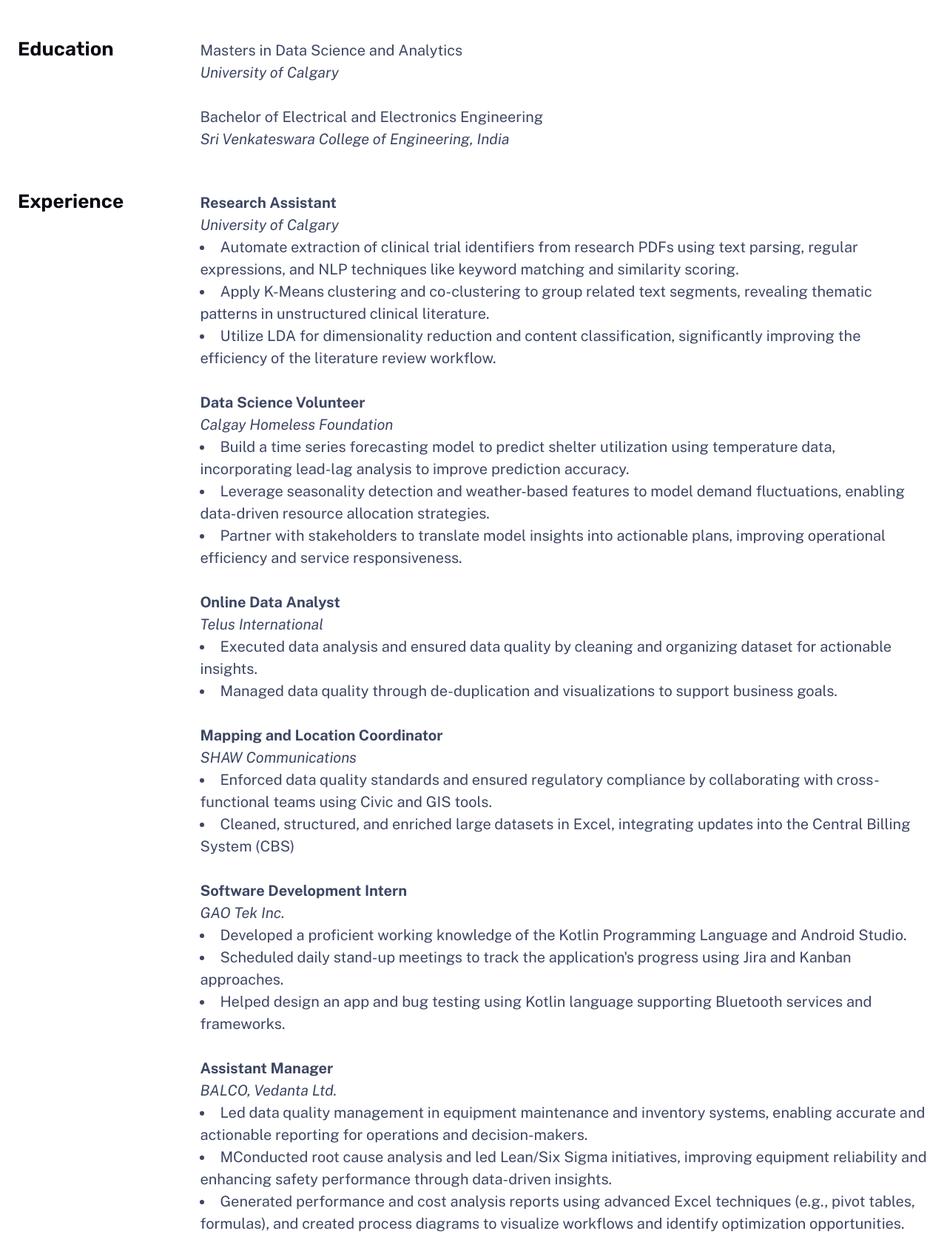
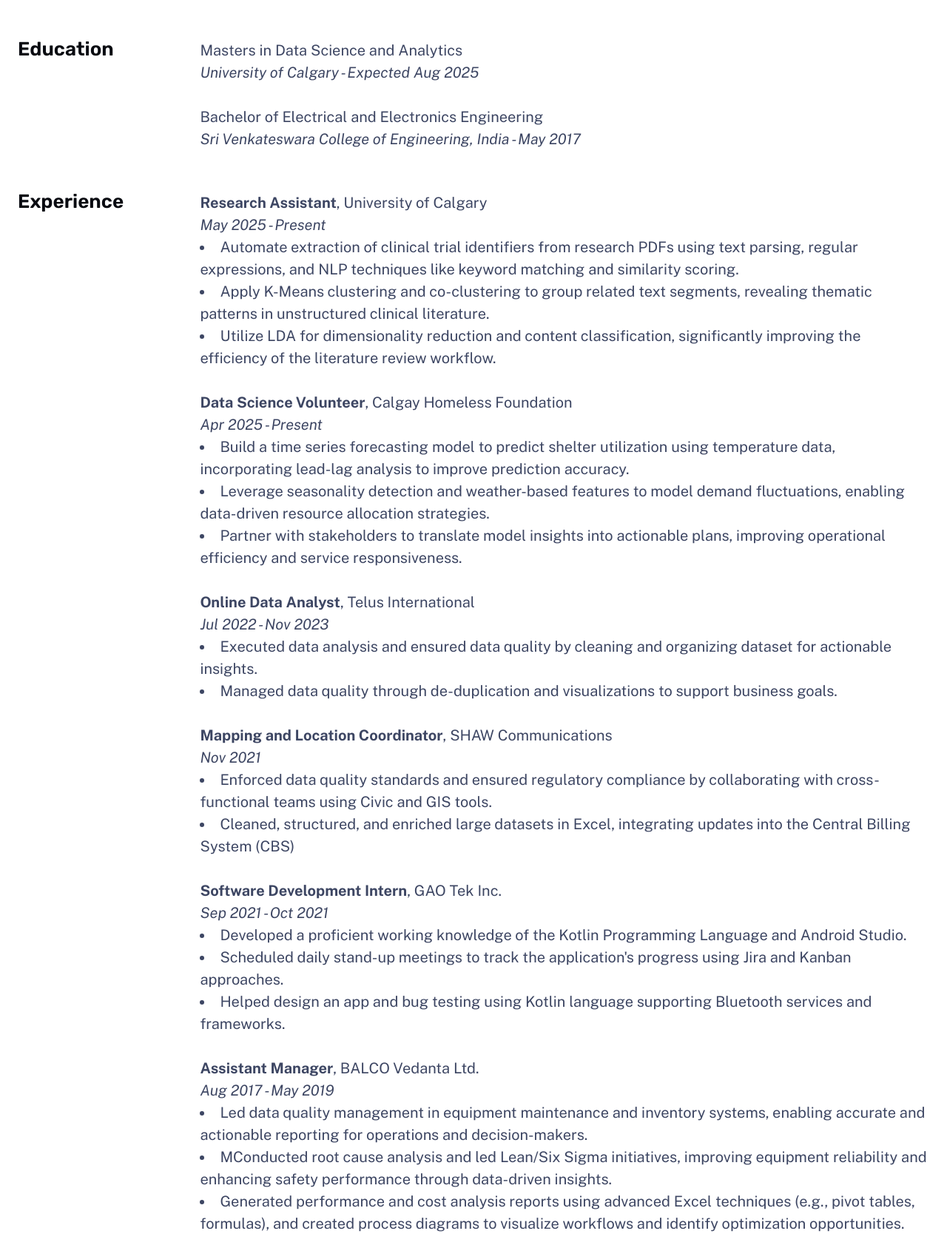
Before and after one commit to i-archanasenthil/i-archanasenthil.github.io, an Astro site: page /about in a window 1280 px wide. Shown: the part 1384-3067 px from the top of the page at 74% size. Built offline with nearby package versions, Linux system fonts and the light colour scheme; Astro itself is replaced by a stand-in of ours.

Commit message:
New work addition

```diff
--- a/src/pages/about.astro
+++ b/src/pages/about.astro
@@ -46,45 +46,45 @@
 				<h2 class="section-title">Education</h2>
 				<div class="content">
 					<p>Masters in Data Science and Analytics</p>
-					<p><em>University of Calgary</em></p>
+					<p><em>University of Calgary - Expected Aug 2025</em></p>
 					<br>
 					<p>Bachelor of Electrical and Electronics Engineering</p>
-					<p><em>Sri Venkateswara College of Engineering, India</em></p>
+					<p><em>Sri Venkateswara College of Engineering, India - May 2017</em></p>
 				</div>
 			</section>
 			<section>
 				<h2 class="section-title">Experience</h2>
 				<div class="content">
-					<p><strong>Research Assistant</strong></p>
-					<p><em>University of Calgary</em></p>
+					<p><strong>Research Assistant</strong>, University of Calgary</p>
+					<p><em>May 2025 - Present</em></p>
 					<li>Automate extraction of clinical trial identifiers from research PDFs using text parsing, regular expressions, and NLP techniques like keyword matching and similarity scoring.</li>
 					<li>Apply K-Means clustering and co-clustering to group related text segments, revealing thematic patterns in unstructured clinical literature.</li>
 					<li>Utilize LDA for dimensionality reduction and content classification, significantly improving the efficiency of the literature review workflow.</li>
 					<br>
-					<p><strong>Data Science Volunteer</strong></p>
-					<p><em>Calgay Homeless Foundation</em></p>
+					<p><strong>Data Science Volunteer</strong>, Calgay Homeless Foundation</p>
+					<p><em>Apr 2025 - Present</em></p>
 					<li>Build a time series forecasting model to predict shelter utilization using temperature data, incorporating lead-lag analysis to improve prediction accuracy.</li>
 					<li>Leverage seasonality detection and weather-based features to model demand fluctuations, enabling data-driven resource allocation strategies.</li>
 					<li>Partner with stakeholders to translate model insights into actionable plans, improving operational efficiency and service responsiveness.</li>
 					<br>
-					<p><strong>Online Data Analyst</strong></p>
-					<p><em>Telus International</em></p>
+					<p><strong>Online Data Analyst</strong>, Telus International</p>
+					<p><em>Jul 2022 - Nov 2023</em></p>
 					<li>Executed data analysis and ensured data quality by cleaning and organizing dataset for actionable insights.</li>
 					<li>Managed data quality through de-duplication and visualizations to support business goals.</li>
 					<br>
-					<p><strong>Mapping and Location Coordinator</strong></p>
-					<p><em>SHAW Communications</em></p>
+					<p><strong>Mapping and Location Coordinator</strong>, SHAW Communications</p>
+					<p><em>Nov 2021</em></p>
 					<li>Enforced data quality standards and ensured regulatory compliance by collaborating with cross-functional teams using Civic and GIS tools.</li>
 					<li>Cleaned, structured, and enriched large datasets in Excel, integrating updates into the Central Billing System (CBS)</li>
 					<br>
-					<p><strong>Software Development Intern</strong></p>
-					<p><em>GAO Tek Inc.</em></p>
+					<p><strong>Software Development Intern</strong>, GAO Tek Inc.</p>
+					<p><em>Sep 2021 - Oct 2021</em></p>
 					<li>Developed a proficient working knowledge of the Kotlin Programming Language and Android Studio.</li>
 					<li>Scheduled daily stand-up meetings to track the application's progress using Jira and Kanban approaches.</li>
 					<li>Helped design an app and bug testing using Kotlin language supporting Bluetooth services and frameworks.</li>
 					<br>
-					<p><strong>Assistant Manager</strong></p>
-					<p><em>BALCO, Vedanta Ltd.</em></p>
+					<p><strong>Assistant Manager</strong>, BALCO Vedanta Ltd.</p>
+					<p><em>Aug 2017 - May 2019</em></p>
 					<li>Led data quality management in equipment maintenance and inventory systems, enabling accurate and actionable reporting for operations and decision-makers.</li>
 					<li>MConducted root cause analysis and led Lean/Six Sigma initiatives, improving equipment reliability and enhancing safety performance through data-driven insights.</li>
 					<li>Generated performance and cost analysis reports using advanced Excel techniques (e.g., pivot tables, formulas), and created process diagrams to visualize workflows and identify optimization opportunities.</li>
--- a/src/pages/index.astro
+++ b/src/pages/index.astro
@@ -84,15 +84,14 @@
 				<header class="section-header stack gap-2 lg:gap-4">
 					<h3>Mentions</h3>
 					<p>
-						I have been fortunate enough to receive praise for my work in several publications. Take
-						a look below to learn more.
+						I have been fortunate enough to receive praise for my work on gnerating data-driven decision making and inferences.
 					</p>
 				</header>
 
 				<div class="gallery">
 					<Grid variant="small">
 						{
-							['Medium', 'BuzzFeed', 'The Next Web', 'awwwards.', 'TechCrunch'].map((brand) => (
+							['ConvergeMental Health Coalition','DataPost'].map((brand) => (
 								<li class="mention-card">
 									<p>{brand}</p>
 								</li>
```
Also changed, not shown: src/content/work/image-classification-deeplearning.md (added, +33 -0 lines), public/assets/chatbot.jpg (deleted), public/assets/chatbot_2.jpg (deleted), public/assets/neuralnet.jpg (added).
